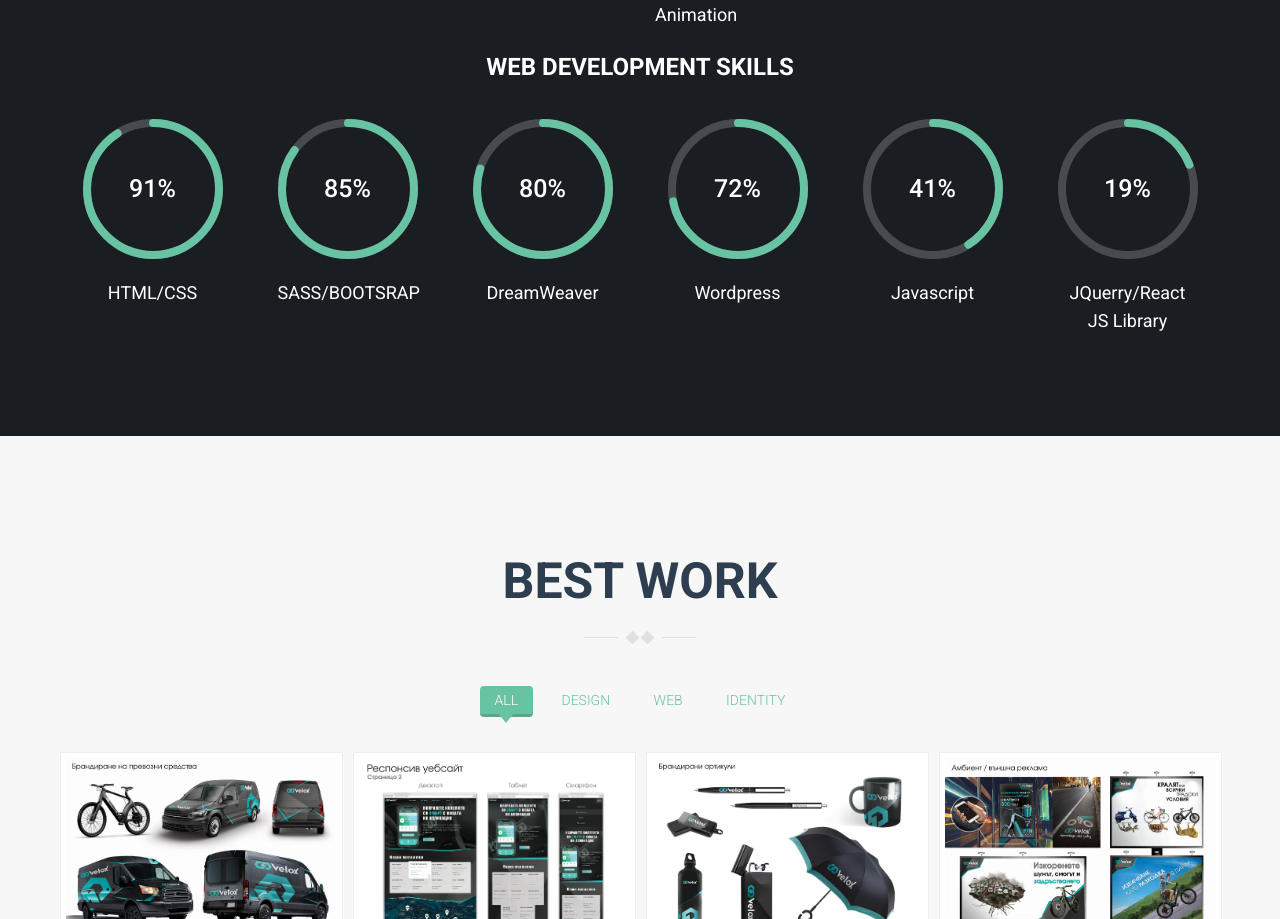
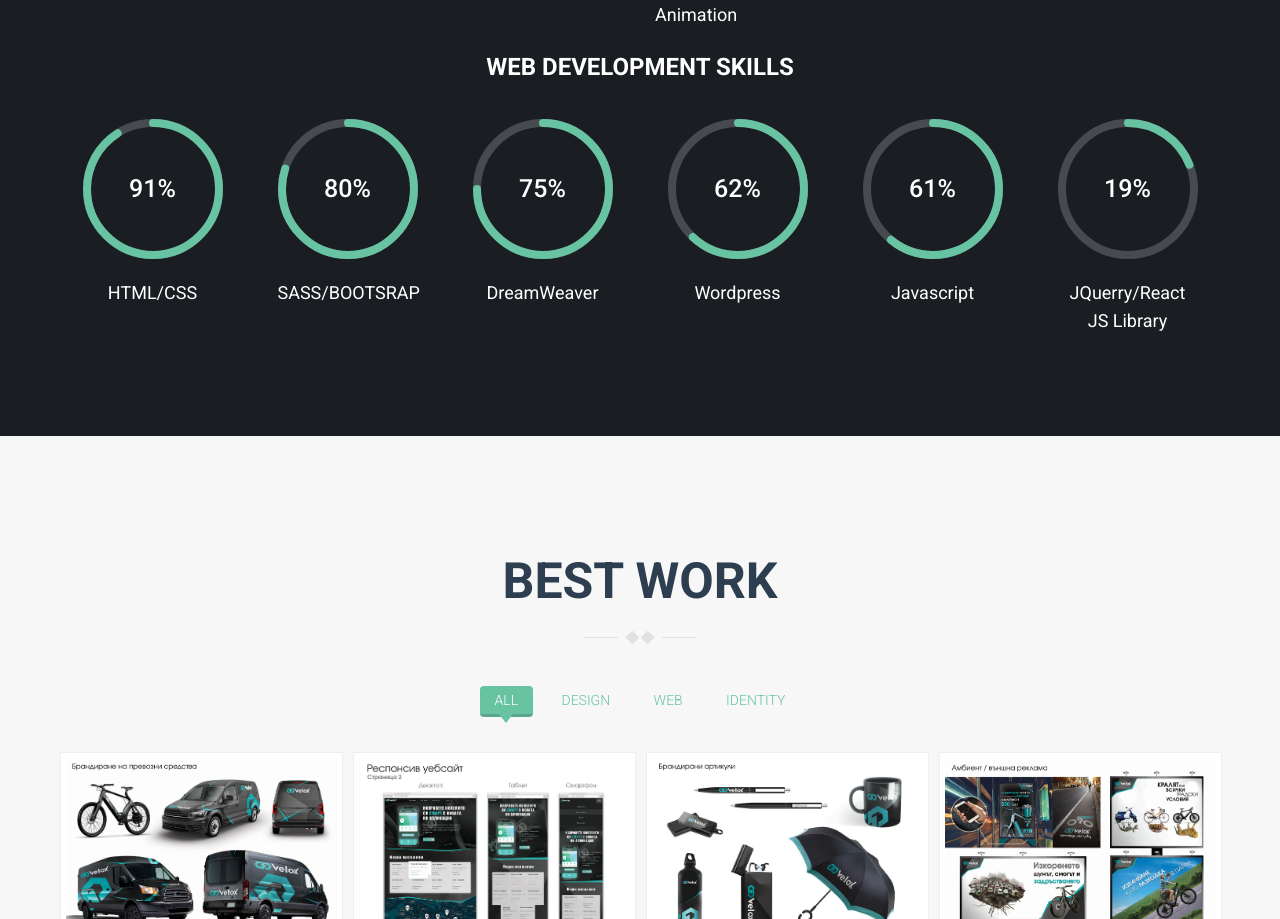
Before and after one commit to kristianzanev/Resume, a plain HTML site: page index.html in a window 1280 px wide. Shown: the part 3907-4826 px from the top of the page. Drawn offline with Linux system fonts and the light colour scheme; some packages are replaced by stand-ins of ours; a script that the page names is missing.

Commit message:
Update index.html

```diff
--- a/index.html
+++ b/index.html
@@ -329,7 +329,7 @@ Good communication and presentation skills.</p>
                 </div>
             </div>
             <div class="col-xs-12 col-sm-4 col-md-2">
-              <div class="chart" data-percent="85" data-color="2ecc71">
+              <div class="chart" data-percent="80" data-color="2ecc71">
                     <span class="percent"></span>
                     <div class="chart-text">
                       <span>SASS/BOOTSRAP</span>
@@ -337,7 +337,7 @@ Good communication and presentation skills.</p>
                 </div>
             </div>
             <div class="col-xs-12 col-sm-4 col-md-2">
-              <div class="chart" data-percent="80" data-color="3498db">
+              <div class="chart" data-percent="75" data-color="3498db">
                     <span class="percent"></span>
                     <div class="chart-text">
                       <span>DreamWeaver</span>
@@ -345,7 +345,7 @@ Good communication and presentation skills.</p>
                 </div>
             </div>
             <div class="col-xs-12 col-sm-4 col-md-2">
-              <div class="chart" data-percent="72" data-color="3498db">
+              <div class="chart" data-percent="62" data-color="3498db">
                     <span class="percent"></span>
                     <div class="chart-text">
                       <span>Wordpress</span>
@@ -353,7 +353,7 @@ Good communication and presentation skills.</p>
                 </div>
             </div>
             <div class="col-xs-12 col-sm-4 col-md-2">
-              <div class="chart" data-percent="41" data-color="3498db">
+              <div class="chart" data-percent="61" data-color="3498db">
                     <span class="percent"></span>
                     <div class="chart-text">
                       <span>Javascript</span>
```
